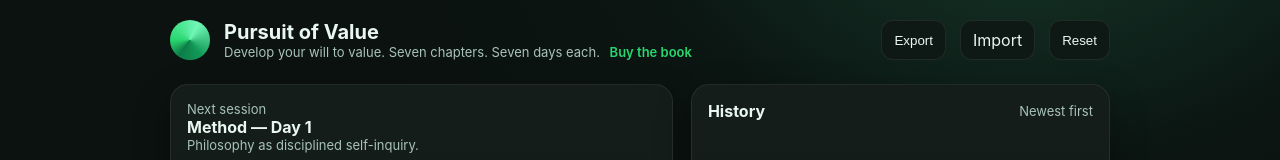
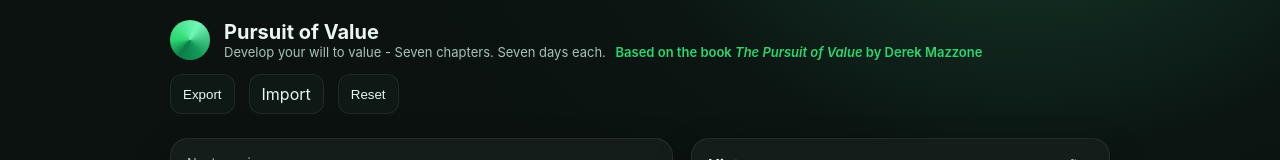
Before and after one commit to nopara73/PursuitOfValue, a plain HTML site: page index.html in a window 1280 px wide. Shown: the top 160 px of the page. Drawn offline with Linux system fonts and the light colour scheme.

Commit message:
Update index.html

```diff
--- a/index.html
+++ b/index.html
@@ -103,8 +103,8 @@
         <div>
           <h1>Pursuit of Value</h1>
           <div class="muted">
-            Develop your will to value. Seven chapters. Seven days each.
-            <a href="https://www.amazon.com/Pursuit-Value-Philosophy-Loss-Equanimity/dp/1979976015" target="_blank" rel="noopener noreferrer" class="povBookLink">Buy the book</a>
+            Develop your will to value - Seven chapters. Seven days each.
+            <a href="https://www.amazon.com/Pursuit-Value-Philosophy-Loss-Equanimity/dp/1979976015" target="_blank" rel="noopener noreferrer" class="povBookLink">Based on the book <em>The Pursuit of Value</em> by Derek Mazzone</a>
           </div>
         </div>
       </div>
@@ -168,7 +168,7 @@
         <div class="muted">Quote of the day</div>
         <blockquote id="quote"></blockquote>
         <div class="muted" id="quoteSource" style="margin-top:6px;font-size:12px;opacity:.8">
-          From <span style="font-style:italic">The Pursuit of Value</span> by Derek Mazzone
+          From <a href="https://www.amazon.com/Pursuit-Value-Philosophy-Loss-Equanimity/dp/1979976015" target="_blank" rel="noopener noreferrer" style="color:var(--accent);font-style:italic;text-decoration:none">The Pursuit of Value</a> by Derek Mazzone
         </div>
       </div>
 
```
